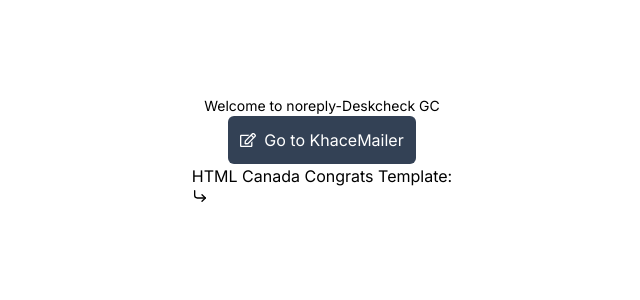
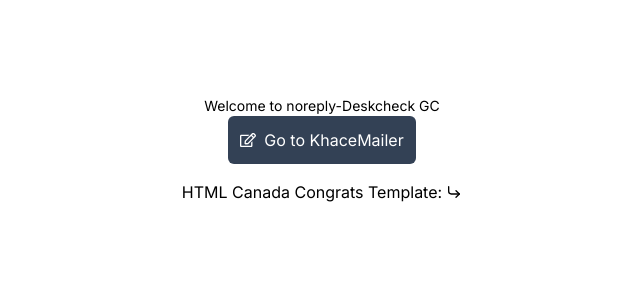
Before and after one commit to rdghostmann/khace-mailer, a Next.js app: page / in a window 1280 px wide. Shown: the top 300 px of the page, without its empty margins (318-958 px from the left). Built offline with nearby package versions, Linux system fonts and the light colour scheme.

Commit message:
Updated  HTML content commit3

```diff
--- a/app/page.jsx
+++ b/app/page.jsx
@@ -12,8 +12,8 @@
       <Link href="/testpage" className="flex space-x-2 items-center justify-center rounded-md bg-slate-700 text-white p-3"><FaRegEdit />
         <span>Go to KhaceMailer</span></Link>
 
-      <div>
-        <Link target="_blank" href="https://khacemailer.vercel.app/canadacongratstemplate.txt"> HTML Canada Congrats Template:<LuCornerDownRight /></Link>
+      <div className="w-4/5 mx-auto text-center mt-4">
+        <Link className="flex items-center justify-center space-x-1" target="_blank" href="https://khacemailer.vercel.app/canadacongratstemplate.txt"> <span>HTML Canada Congrats Template:</span> <LuCornerDownRight /></Link>
       </div>
 
 
```
